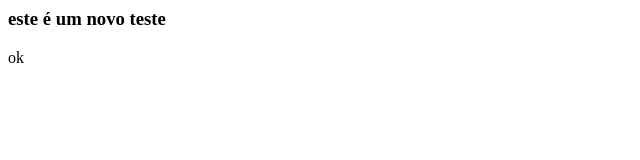
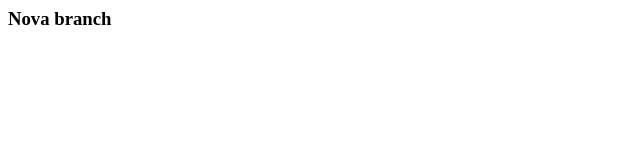
Before and after one commit to edgarvtt/repositorio-teste, a plain HTML site: page index.html in a window 1280 px wide. Shown: the full height of the page, 0-640 px from the left. Drawn offline with Linux system fonts and the light colour scheme.

Commit message:
novas mudança

```diff
--- a/index.html
+++ b/index.html
@@ -1,3 +1,3 @@
 <teste>
 
-    <h3>este é um novo teste</h3>ok
+    <h3>Nova branch</h3>
```
